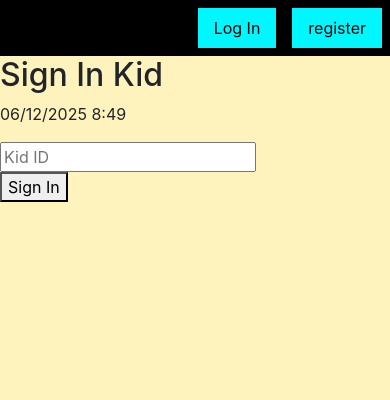
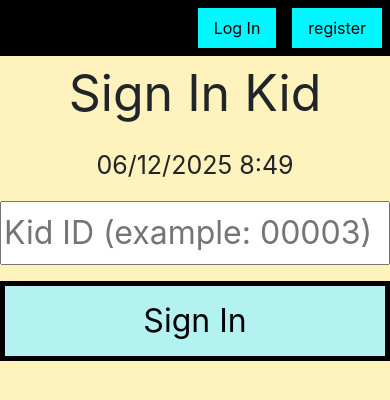
Before and after one commit to IanSanchezBaca/church-check-in, a Next.js app: page /checkIn/kids/signin in a window 390 px wide. Shown: the top 400 px of the page. Built offline with nearby package versions, Linux system fonts and the light colour scheme; no server answers; the database is empty.

Commit message:
added css for the sign in kid page

```diff
--- a/src/app/checkIn/[kids]/signin/page.js
+++ b/src/app/checkIn/[kids]/signin/page.js
@@ -206,7 +206,7 @@ export default function SignIn() {
 
     return element('div', { className: "kidsigninMainDiv" },
         [
-            element('h2', { key: "kidsigninH2", className: "kidsigninH2" }, "Sign In Kid"), // heading 2
+            element('p', { key: "kidsigninH2", className: "kidsigninH2" }, "Sign In Kid"), // heading 2
 
             element('p',
                 {
@@ -222,7 +222,7 @@ export default function SignIn() {
                 element('input', {
                     key: "ksiinputkey",
                     className: "ksiinput",
-                    placeholder: "Kid ID",
+                    placeholder: "Kid ID (example: 00003)",
                     value: KID,
                     onChange: (e) => setID(e.target.value),
                 }), // input
--- a/src/app/globals.css
+++ b/src/app/globals.css
@@ -235,6 +235,7 @@
 /********************************************
  * kid sign in
 *********************************************/
+/* the loading animation */
 .signinkidbouncydiv {
     display: flex;
     justify-content: center;
@@ -242,6 +243,27 @@
 }
 
 .kidsigninBouncy {}
+
+/* the actual elements */
+
+.kidsigninH2 {
+    text-align: center;
+    font-size: 50px;
+}
+
+.kidsigninDate {
+    text-align: center;
+    font-size: 25px;
+}
+
+.kidsignininputWrapper0 {
+    text-align: center;
+}
+
+.kidsignininputWrapper1 {
+    margin-top: 1rem;
+    text-align: center;
+}
 
 /********************************************
  * kid sign in END
@@ -263,7 +285,6 @@
         min-width: 100vw;
 
     }
-
 
     /********************************************
      * @media root
@@ -338,7 +359,7 @@
     }
 
     /********************************************
-     * @media data base
+     * @media kid data base
     *********************************************/
 
     .kdbinput {
@@ -359,6 +380,26 @@
         height: 3rem;
     }
 
+    /********************************************
+     * @media kid sign in
+    *********************************************/
+    .ksiinput {
+        /* the input */
+        width: 100vw;
+        height: 4rem;
+        font-size: xx-large;
+    }
+
+    .ksibutton {
+        /* the button */
+        border: 5px solid black;
+        background-color: #B4F2F1;
+        font-size: xx-large;
+        width: 100vw;
+        height: 5rem;
+    }
+
+
 
 }
 
```
